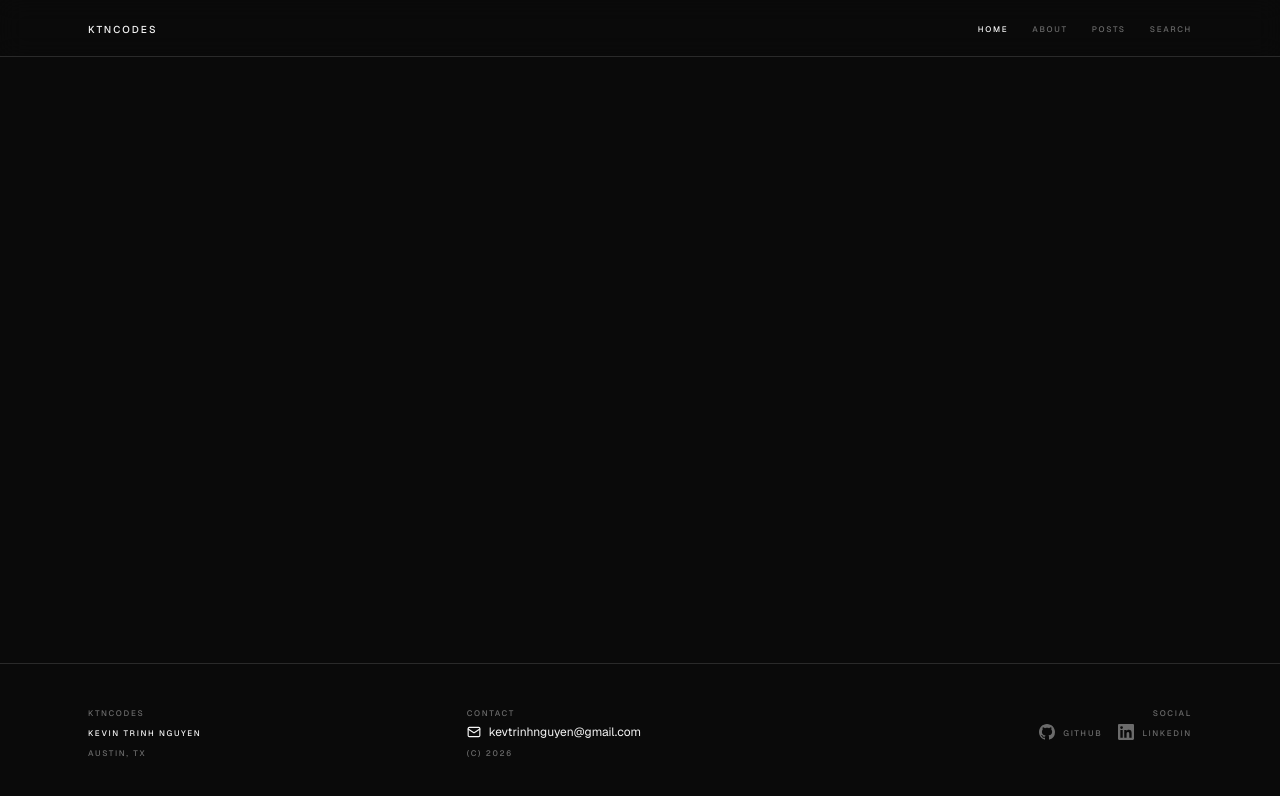
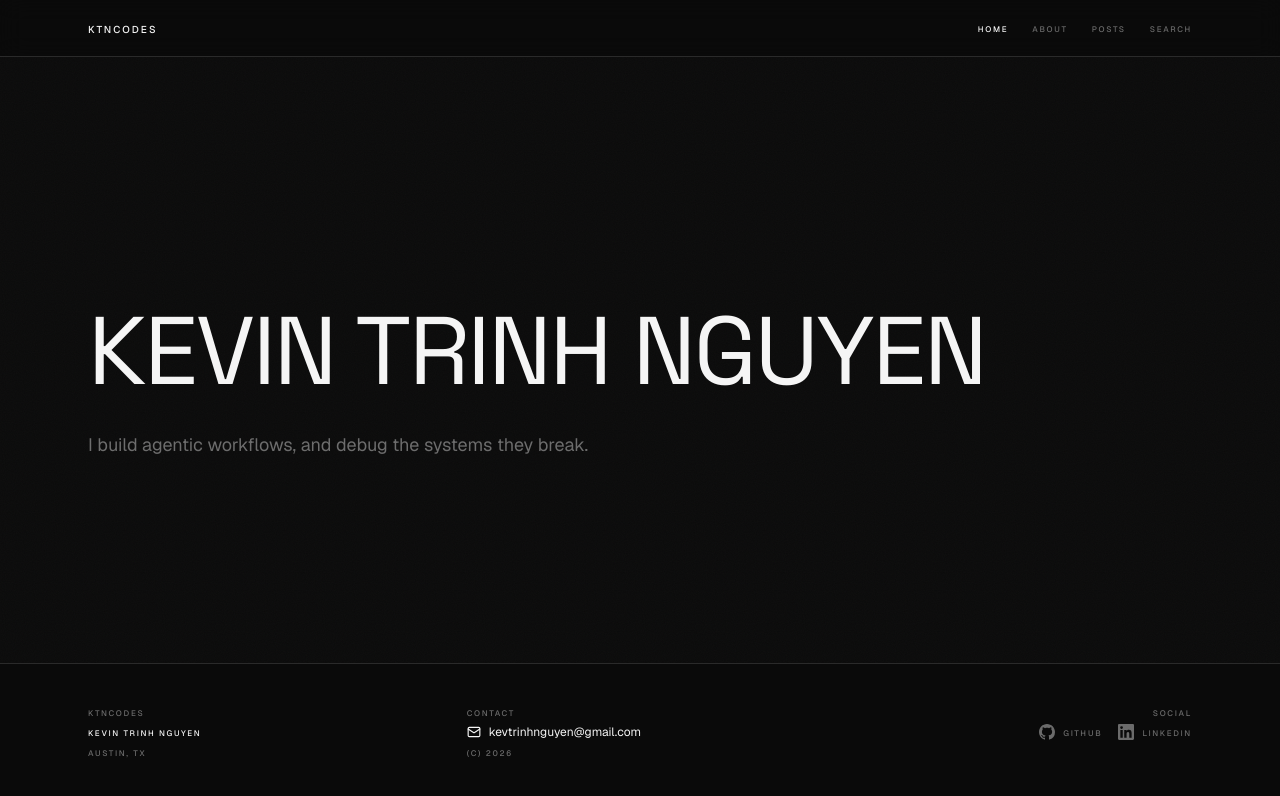
Before and after one commit to ktnCodes/ktnCodesPortfolioV2, a Next.js app: page / in a window 1280 px wide. Shown: the top 796 px of the page. Built offline with nearby package versions, Linux system fonts and the light colour scheme.

Commit message:
feat(home): hero section with name tagline and 4-col stats row

```diff
--- a/src/components/home/hero.tsx
+++ b/src/components/home/hero.tsx
@@ -1,3 +1,64 @@
+"use client";
+
+import { motion } from "framer-motion";
+import { StatCell } from "./stat-cell";
+
+const stats = [
+  {
+    value: "100+",
+    label: "DEFECTS RESOLVED",
+    caption: "C++ / Qt across Gen4OS 4060 + 4600",
+  },
+  {
+    value: "0 -> DAILY",
+    label: "COPILOT ADOPTION",
+    caption: "Drove team-wide agentic uptake",
+  },
+  {
+    value: "6",
+    label: "AI SKILLS SHIPPED",
+    caption: "Test gen, refactor safety, LLM diags",
+  },
+  {
+    value: "4",
+    label: "PRODUCT LINES",
+    caption: "Boundaries, Rows, Zones, Pro",
+  },
+];
+
 export function Hero() {
-  return null;
+  return (
+    <section className="relative min-h-[100vh] flex flex-col justify-between overflow-hidden grain">
+      <div className="flex-1 flex items-center">
+        <div className="mx-auto max-w-6xl w-full px-6 space-y-6">
+          <motion.h1
+            initial={{ opacity: 0, y: 20 }}
+            animate={{ opacity: 1, y: 0 }}
+            transition={{ duration: 0.7, ease: "easeOut" }}
+            className="font-[family-name:var(--font-display)] text-5xl md:text-7xl lg:text-8xl font-light tracking-tight leading-[0.95]"
+          >
+            KEVIN TRINH NGUYEN
+          </motion.h1>
+          <motion.p
+            initial={{ opacity: 0, y: 16 }}
+            animate={{ opacity: 1, y: 0 }}
+            transition={{ duration: 0.7, delay: 0.1, ease: "easeOut" }}
+            className="text-base md:text-lg text-muted max-w-2xl"
+          >
+            I build agentic workflows, and debug the systems they break.
+          </motion.p>
+        </div>
+      </div>
+      <motion.div
+        initial={{ opacity: 0 }}
+        animate={{ opacity: 1 }}
+        transition={{ duration: 0.9, delay: 0.2 }}
+        className="mx-auto max-w-6xl w-full px-6 pb-12 grid grid-cols-2 md:grid-cols-4 gap-6"
+      >
+        {stats.map((s) => (
+          <StatCell key={s.label} {...s} />
+        ))}
+      </motion.div>
+    </section>
+  );
 }
```
